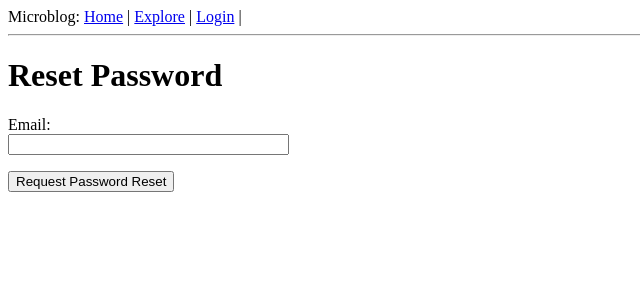
After one commit to Aviate-Hub/microblog, a Flask app: page /reset_password_request in a window 1280 px wide. The commit adds this page. Shown: the top 300 px of the page, without its empty margins (0-640 px from the left). Run offline with Flask 2, Linux system fonts and the light colour scheme.

Commit message:
Password reset module

```diff
--- a/app/__init__.py
+++ b/app/__init__.py
@@ -8,7 +8,7 @@ from config import Config
 from flask_sqlalchemy import SQLAlchemy
 from flask_migrate import Migrate
 from flask_login import LoginManager
-#from flask_mail import Mail
+from flask_mail import Mail
 
 app = Flask(__name__)
 app.config.from_object(Config)
@@ -16,7 +16,7 @@ db = SQLAlchemy(app)
 migrate = Migrate(app, db)
 login = LoginManager(app)
 login.login_view = 'login'
-#mail = Mail(app)
+mail = Mail(app)
 
 from app import routes, models, errors
 import logging
--- a/app/forms.py
+++ b/app/forms.py
@@ -58,10 +58,23 @@ class EditProfileForm(FlaskForm):
 class EmptyForm(FlaskForm):
     submit = SubmitField('Submit')
 
+
 # Blog submission form
-
-
 class PostForm(FlaskForm):
     post = TextAreaField('Say something...', validators=[
                          DataRequired(), Length(min=1, max=140)])
     submit = SubmitField('Submit')
+
+
+# Reset password request form
+class ResetPasswordRequestForm(FlaskForm):
+    email = StringField('Email:', validators=[DataRequired(), Email()])
+    submit = SubmitField('Request Password Reset')
+
+
+# Password reset form
+class ResetPasswordForm(FlaskForm):
+    password = PasswordField('Password:', validators=[DataRequired()])
+    password2 = PasswordField('Repeat Password:', validators=[
+                              DataRequired(), EqualTo('password')])
+    submit = SubmitField('Request Password Reset')
--- a/app/routes.py
+++ b/app/routes.py
@@ -9,177 +9,210 @@ from flask_login import current_user, login_user, logout_user, login_required
 from app.models import User
 from werkzeug.urls import url_parse
 from datetime import datetime
-from app.forms import EditProfileForm, EmptyForm, PostForm
+from app.forms import EditProfileForm, EmptyForm, PostForm, ResetPasswordRequestForm, ResetPasswordForm
 from app.models import Post
+from app.email import send_password_reset_email
 
 
 @app.route('/', methods=['GET', 'POST'])
 @app.route('/index', methods=['GET', 'POST'])
 @login_required
 def index():
-	form = PostForm()
-	if form.validate_on_submit():
-		post = Post(body=form.post.data, author=current_user)
-		db.session.add(post)
-		db.session.commit()
-		flash('Your post is now live!')
-		return redirect(url_for('index'))
-	page = request.args.get('page', 1, type=int)
+    form = PostForm()
+    if form.validate_on_submit():
+        post = Post(body=form.post.data, author=current_user)
+        db.session.add(post)
+        db.session.commit()
+        flash('Your post is now live!')
+        return redirect(url_for('index'))
+    page = request.args.get('page', 1, type=int)
 #	posts = current_user.followed_posts().all()
-	posts = current_user.followed_posts().paginate(
-		page, app.config['POSTS_PER_PAGE'], False)
-	next_url = url_for('index', page=posts.next_num) \
-		if posts.has_next else None
-	prev_url = url_for('index', page=posts.prev_num) \
-		if posts.has_prev else None
+    posts = current_user.followed_posts().paginate(
+        page, app.config['POSTS_PER_PAGE'], False)
+    next_url = url_for('index', page=posts.next_num) \
+        if posts.has_next else None
+    prev_url = url_for('index', page=posts.prev_num) \
+        if posts.has_prev else None
 
-	return render_template('index.html', title='Home', form=form,
-                        posts=posts.items, next_url=next_url,
-                        prev_url=prev_url)
+    return render_template('index.html', title='Home', form=form,
+                           posts=posts.items, next_url=next_url,
+                           prev_url=prev_url)
 
 
 # Login user to application
 @app.route('/login', methods=['GET', 'POST'])
 def login():
-	if current_user.is_authenticated:
-		return redirect(url_for('index'))
+    if current_user.is_authenticated:
+        return redirect(url_for('index'))
 
-	form = LoginForm()
-	if form.validate_on_submit():
-		user = User.query.filter_by(username=form.username.data).first()
-		if user is None or not user.check_password(form.password.data):
-			flash('Invalid username or password.')
-			return redirect(url_for('login'))
-		login_user(user, remember=form.remember_me.data)
-		next_page = request.args.get('next')
-		if not next_page or url_parse(next_page).netloc != '':
-			next_page = url_for('index')
-		return redirect(next_page)
+    form = LoginForm()
+    if form.validate_on_submit():
+        user = User.query.filter_by(username=form.username.data).first()
+        if user is None or not user.check_password(form.password.data):
+            flash('Invalid username or password.')
+            return redirect(url_for('login'))
+        login_user(user, remember=form.remember_me.data)
+        next_page = request.args.get('next')
+        if not next_page or url_parse(next_page).netloc != '':
+            next_page = url_for('index')
+        return redirect(next_page)
 #		flash('Login requested for user {}, remember_me={}'.format(
 #		form.username.data, form.remember_me.data))
 #		return redirect(url_for('index'))
-	return render_template('login.html', title='Sign In', form=form)
+    return render_template('login.html', title='Sign In', form=form)
 
 
 # Logout user from application
 @app.route('/logout')
 def logout():
-	logout_user()
-	return redirect(url_for('index'))
+    logout_user()
+    return redirect(url_for('index'))
 
 
 # User registration view function
 @app.route('/register', methods=['GET', 'POST'])
 def register():
-	if current_user.is_authenticated:
-		return redirect(url_for('index'))
-	form = RegistrationForm()
-	if form.validate_on_submit():
-		user = User(username=form.username.data, email=form.email.data)
-		user.set_password(form.password.data)
-		db.session.add(user)
-		db.session.commit()
-		flash('Congratulations, you are now a registered user!')
-		return redirect(url_for('login'))
-	return render_template('register.html', title='Register', form=form)
+    if current_user.is_authenticated:
+        return redirect(url_for('index'))
+    form = RegistrationForm()
+    if form.validate_on_submit():
+        user = User(username=form.username.data, email=form.email.data)
+        user.set_password(form.password.data)
+        db.session.add(user)
+        db.session.commit()
+        flash('Congratulations, you are now a registered user!')
+        return redirect(url_for('login'))
+    return render_template('register.html', title='Register', form=form)
 
 
 # User profile view function
 @app.route('/user/<username>')
 @login_required
 def user(username):
-	user = User.query.filter_by(username=username).first_or_404()
-	page = request.args.get('page', 1, type=int)
-	posts = user.posts.order_by(Post.timestamp.desc()).paginate(
-		page, app.config['POSTS_PER_PAGE'], False)
-	next_url = url_for('user', username=user.username, page=posts.next_num) \
-		if posts.has_next else None
-	prev_url = url_for('user', username=user.username, page=posts.prev_num) \
-		if posts.has_prev else None
-	form = EmptyForm()
-	return render_template('user.html', user=user, posts=posts.items,
-                        next_url=next_url, prev_url=prev_url, form=form)
+    user = User.query.filter_by(username=username).first_or_404()
+    page = request.args.get('page', 1, type=int)
+    posts = user.posts.order_by(Post.timestamp.desc()).paginate(
+        page, app.config['POSTS_PER_PAGE'], False)
+    next_url = url_for('user', username=user.username, page=posts.next_num) \
+        if posts.has_next else None
+    prev_url = url_for('user', username=user.username, page=posts.prev_num) \
+        if posts.has_prev else None
+    form = EmptyForm()
+    return render_template('user.html', user=user, posts=posts.items,
+                           next_url=next_url, prev_url=prev_url, form=form)
 
 
 # Record time of users last visit
 @app.before_request
 def before_request():
-	if current_user.is_authenticated:
-		current_user.last_seen = datetime.utcnow()
-		db.session.commit()
+    if current_user.is_authenticated:
+        current_user.last_seen = datetime.utcnow()
+        db.session.commit()
 
 
 # Edit Profile view function
 @app.route('/edit_profile', methods=['GET', 'POST'])
 @login_required
 def edit_profile():
-	form = EditProfileForm(current_user.username)
-	if form.validate_on_submit():
-		current_user.username = form.username.data
-		current_user.about_me = form.about_me.data
-		db.session.commit()
-		flash('Your changes have been saved.')
-		return redirect(url_for('edit_profile'))
-	elif request.method == 'GET':
-		form.username.data = current_user.username
-		form.about_me.data = current_user.about_me
-	return render_template('edit_profile.html', title='Edit Profile', form=form)
+    form = EditProfileForm(current_user.username)
+    if form.validate_on_submit():
+        current_user.username = form.username.data
+        current_user.about_me = form.about_me.data
+        db.session.commit()
+        flash('Your changes have been saved.')
+        return redirect(url_for('edit_profile'))
+    elif request.method == 'GET':
+        form.username.data = current_user.username
+        form.about_me.data = current_user.about_me
+    return render_template('edit_profile.html', title='Edit Profile', form=form)
 
 
 # Route to follow user
 @app.route('/follow/<username>', methods=['POST'])
 @login_required
 def follow(username):
-	form = EmptyForm()
-	if form.validate_on_submit():
-		user = User.query.filter_by(username=username).first()
-		if user is None:
-			flash('User {} not found.'.format(username))
-			return redirect(url_for('index'))
-		if user == current_user:
-			flash('You cannot follow yourself!')
-			return redirect(url_for('user', username=username))
-		current_user.follow(user)
-		db.session.commit()
-		flash('You are now following {}!'.format(username))
-		return redirect(url_for('user', username=username))
-	else:
-		return redirect(url_for('index'))
+    form = EmptyForm()
+    if form.validate_on_submit():
+        user = User.query.filter_by(username=username).first()
+        if user is None:
+            flash('User {} not found.'.format(username))
+            return redirect(url_for('index'))
+        if user == current_user:
+            flash('You cannot follow yourself!')
+            return redirect(url_for('user', username=username))
+        current_user.follow(user)
+        db.session.commit()
+        flash('You are now following {}!'.format(username))
+        return redirect(url_for('user', username=username))
+    else:
+        return redirect(url_for('index'))
 
 
 # Route to unfollow user
 @app.route('/unfollow/<username>', methods=['POST'])
 @login_required
 def unfollow(username):
-	form = EmptyForm()
-	if form.validate_on_submit():
-		user = User.query.filter_by(username=username).first()
-		if user is None:
-			flash('User {} not found.'.format(username))
-			return redirect(url_for('index'))
-		if user == current_user:
-			flash('You cannot follow yourself!')
-			return redirect(url_for('user', username=username))
-		current_user.unfollow(user)
-		db.session.commit()
-		flash('You are not following {}!'.format(username))
-		return redirect(url_for('user', username=username))
-	else:
-		return redirect(url_for('index'))
+    form = EmptyForm()
+    if form.validate_on_submit():
+        user = User.query.filter_by(username=username).first()
+        if user is None:
+            flash('User {} not found.'.format(username))
+            return redirect(url_for('index'))
+        if user == current_user:
+            flash('You cannot follow yourself!')
+            return redirect(url_for('user', username=username))
+        current_user.unfollow(user)
+        db.session.commit()
+        flash('You are not following {}!'.format(username))
+        return redirect(url_for('user', username=username))
+    else:
+        return redirect(url_for('index'))
 
 
 # Explore view function
 @app.route('/explore')
 @login_required
 def explore():
-	page = request.args.get('page', 1, type=int)
+    page = request.args.get('page', 1, type=int)
 #	posts = Post.query.order_by(Post.timestamp.desc()).all()
-	posts = Post.query.order_by(Post.timestamp.desc()).paginate(
-		page, app.config['POSTS_PER_PAGE'], False)
-	next_url = url_for('explore', page=posts.next_num) \
-		if posts.has_next else None
-	prev_url = url_for('explore', page=posts.prev_num) \
-		if posts.has_prev else None
+    posts = Post.query.order_by(Post.timestamp.desc()).paginate(
+        page, app.config['POSTS_PER_PAGE'], False)
+    next_url = url_for('explore', page=posts.next_num) \
+        if posts.has_next else None
+    prev_url = url_for('explore', page=posts.prev_num) \
+        if posts.has_prev else None
 
-	return render_template('index.html', title='Explore', posts=posts.items,
-                        next_url=next_url, prev_url=prev_url)
+    return render_template('index.html', title='Explore', posts=posts.items,
+                           next_url=next_url, prev_url=prev_url)
+
+
+# Reset password request view function
+@app.route('/reset_password_request', methods=['GET', 'POST'])
+def reset_password_request():
+    if current_user.is_authenticated:
+        return redirect(url_for('index'))
+    form = ResetPasswordRequestForm()
+    if form.validate_on_submit():
+        user = User.query.filter_by(email=form.email.data).first()
+        if user:
+            send_password_reset_email(user)
+        flash('Check your email for the instructions to reset your password.')
+        return redirect(url_for('login'))
+    return render_template('reset_password_request.html', title='Reset Password', form=form)
+
+
+# Password reset view function
+@app.route('/reset_password/<token>', methods=['GET', 'POST'])
+def reset_password(token):
+    if current_user.is_authenticated:
+        return redirect(url_for('index'))
+    user = User.verify_reset_password_token(token)
+    if not user:
+        return redirect(url_for('index'))
+    form = ResetPasswordForm()
+    if form.validate_on_submit():
+        user.set_password(form.password.data)
+        db.session.commit()
+        flash('Your password has been reset.')
+        return redirect(url_for('login'))
+    return render_template('reset_password.html', form=form)
--- a/app/templates/login.html
+++ b/app/templates/login.html
@@ -22,4 +22,7 @@
   <p>{{ form.submit() }}</p>
 </form>
 <p>New User? <a href="{{ url_for('register') }}">Click here to Register!</a></p>
+<p>Forgot your Password?
+  <a href="{{ url_for('reset_password_request') }}">Click to reset it!</a>
+</p>
 {% endblock %}
--- /dev/null
+++ b/app/templates/reset_password_request.html
@@ -0,0 +1,16 @@
+{% extends "base.html" %}
+
+{% block content %}
+<h1>Reset Password</h1>
+<form action="" method="post">
+    {{ form.hidden_tag() }}
+    <p>
+        {{ form.email.label }}<br>
+        {{ form.email(size=32) }}<br>
+        {% for error in form.email.errors %}
+        <span style="color: red;">[{{ error }}]</span>
+        {% endfor %}
+    </p>
+    <p>{{ form.submit() }}</p>
+</form>
+{% endblock %}
```
Also changed, not shown: app/email.py (added, +23 -0 lines), app/models.py (+17 -3 lines), app/templates/email/reset_password.html (added, +10 -0 lines), app/templates/email/reset_password.txt (added, +9 -0 lines), app/templates/reset_password.html (added, +23 -0 lines). Lines whose indentation alone changed are shown as unchanged.
